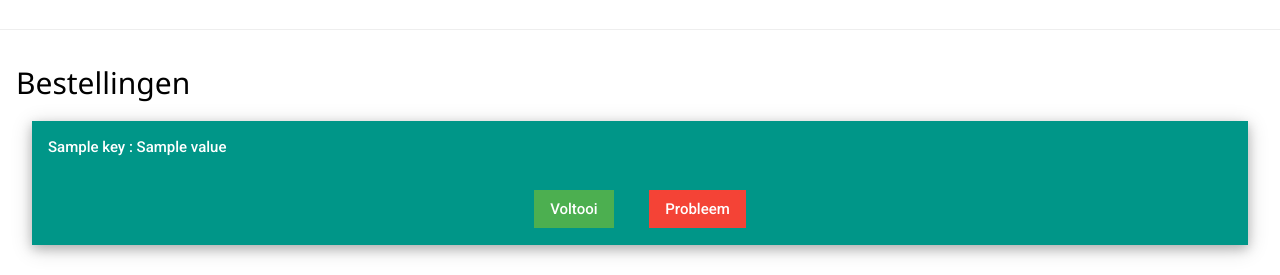
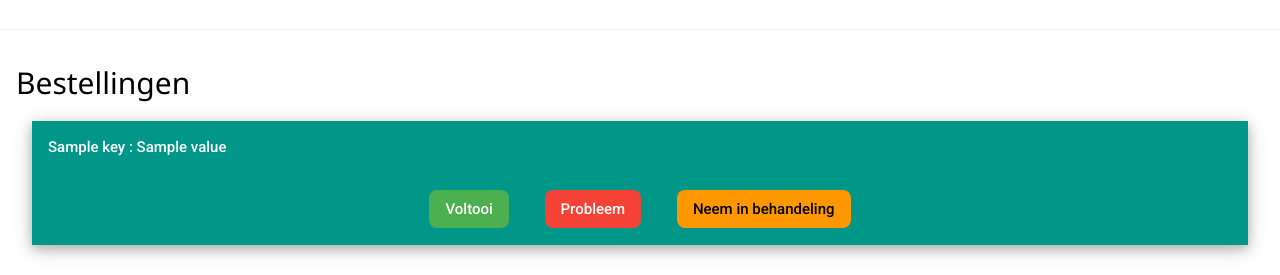
Before and after one commit to TimAngevare/BestellingenKerst, a Django app: template kerst/templates/zoekApp/alles.html in a window 1280 px wide. Shown: the part 525-800 px from the top of the page. Run offline with Django 3.2, Linux system fonts and the light colour scheme; tables that the repository leaves empty hold one stand-in row (values such as "Sample post"); the template is opened without the code that fills it: values that come from a table or form of the project are taken from there, most other values are stand-ins (such as "Sample title", 1, 10 or a date in 2020).

Commit message:
Minor button fix

```diff
--- a/kerst/templates/zoekApp/alles.html
+++ b/kerst/templates/zoekApp/alles.html
@@ -41,8 +41,9 @@
                 {% endif %}
             {% endfor %}
             <div class="w3-container w3-center">
-                <button class="w3-button w3-green w3-margin">Voltooi</button>
-                <button class="w3-button w3-red w3-margin">Probleem</button>
+                <button class="w3-button w3-green w3-margin w3-round-large">Voltooi</button>
+                <button class="w3-button w3-red w3-margin w3-round-large">Probleem</button>
+                <button class="w3-button w3-orange w3-margin w3-round-large">Neem in behandeling</button>
             </div>
         </div>
     {% endfor %}
```
